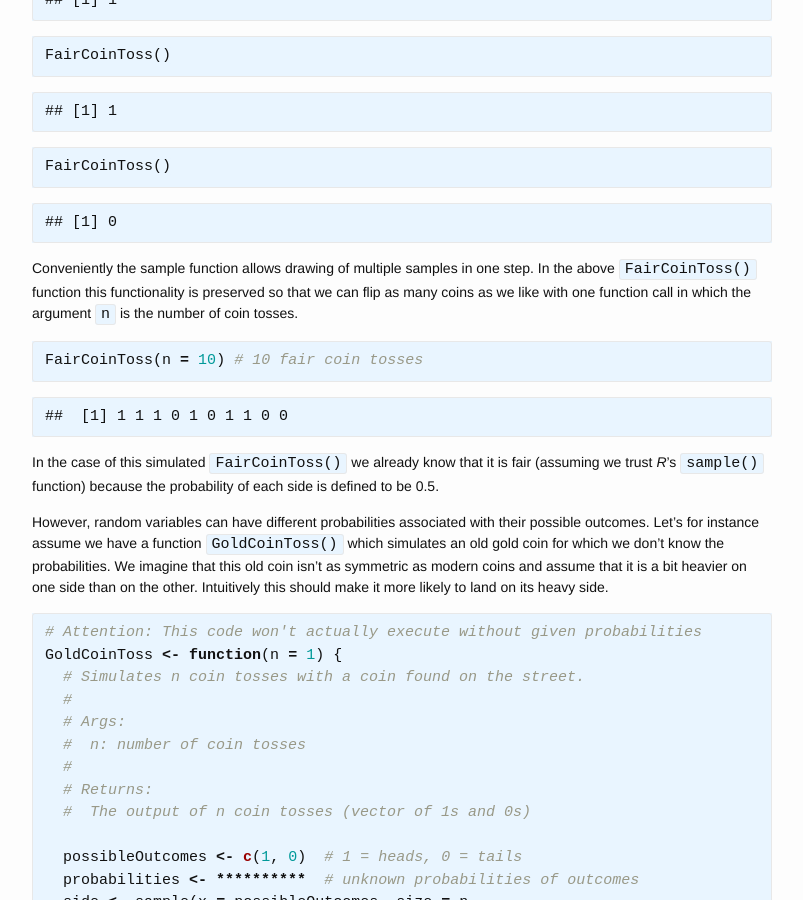
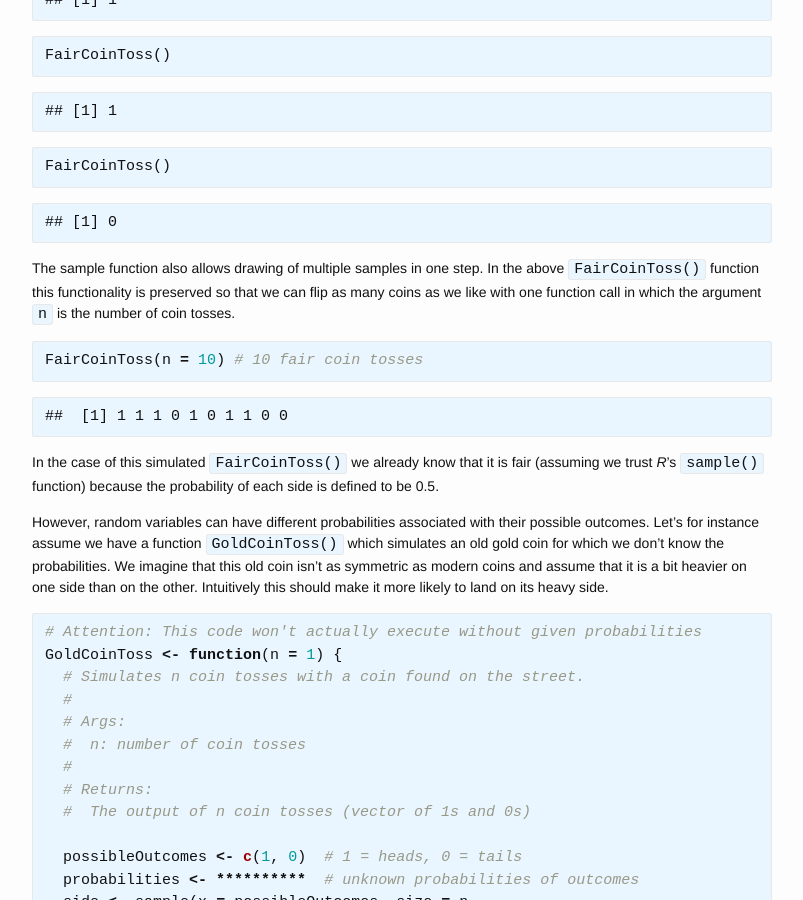
Before and after one commit to kuruga/kuruga.github.io, a Jekyll site: the page built from _posts/2016-07-11-coins.markdown, in a window 1280 px wide and 900 px high, scrolled down 1539 px. Shown: the whole window, without its empty margins (238-1041 px from the left). Built offline with Jekyll 4.4.1, drawn with Linux system fonts in a browser that asks for light colours; formulas are drawn with MathJax 3; comment, search, counter and statistics services are not loaded; some of the changed text lies outside the part shown.

Commit message:
typo fix

````diff
--- a/_posts/2016-07-11-coins.markdown
+++ b/_posts/2016-07-11-coins.markdown
@@ -41,7 +41,6 @@
 
 In *R* there are multiple ways to simulate tossing coins.
 In the following example I use the inbuilt `sample()` function as the main component of a `FairCoinToss()` function.
-
 
 ```r
 FairCoinToss <- function(n = 1) {
@@ -89,7 +88,7 @@
 ## [1] 0
 ```
 
-Conveniently the sample function allows drawing of multiple samples in one step. In the above `FairCoinToss()` function this functionality is preserved so that we can flip as many coins as we like with one function call in which the argument `n` is the number of coin tosses.
+The sample function also allows drawing of multiple samples in one step. In the above `FairCoinToss()` function this functionality is preserved so that we can flip as many coins as we like with one function call in which the argument `n` is the number of coin tosses.
 
 
 ```r
@@ -541,4 +540,4 @@
 However, in real life it is sometimes not possible to repeat an experiment thousands of times in order to replicate the probability distribution of a random variable.
 In a future post I will write about some approaches which are used for making inferences even with relatively small sample sizes.
 
-[blogProbabilities]: /statistics/2016/07/11/Probabilities.html
+[blogProbabilities]: statistics/2016/07/11/Probabilities.html
````
Also changed, not shown: other parts of _posts/2016-07-11-coins.markdown (+1 -1 lines).
